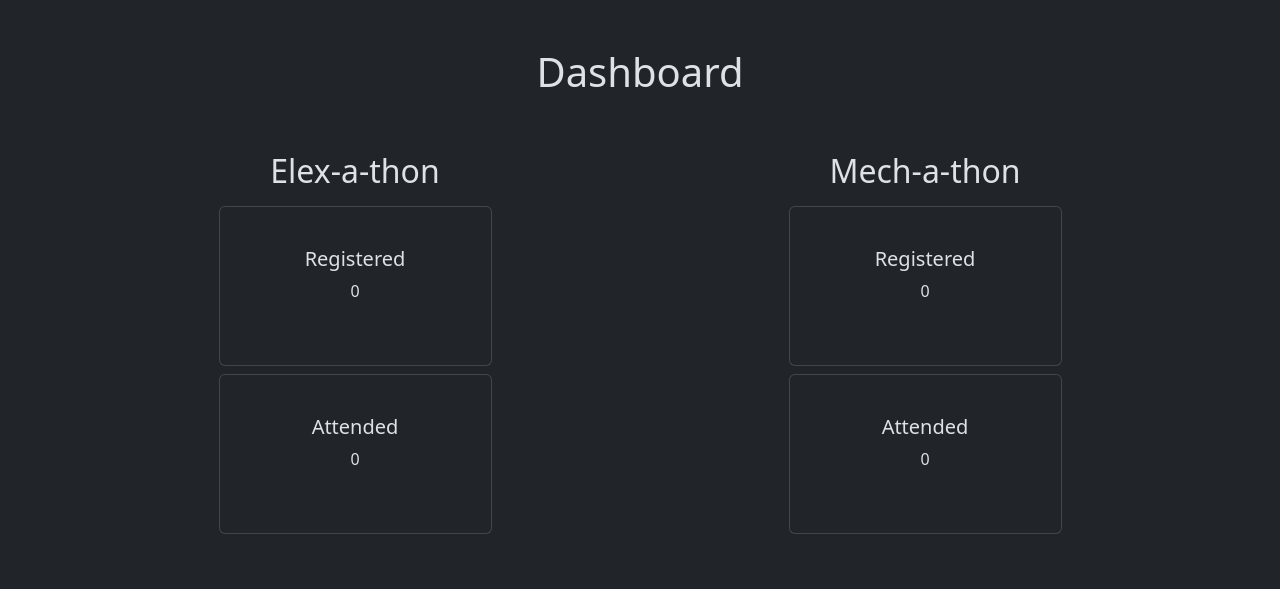
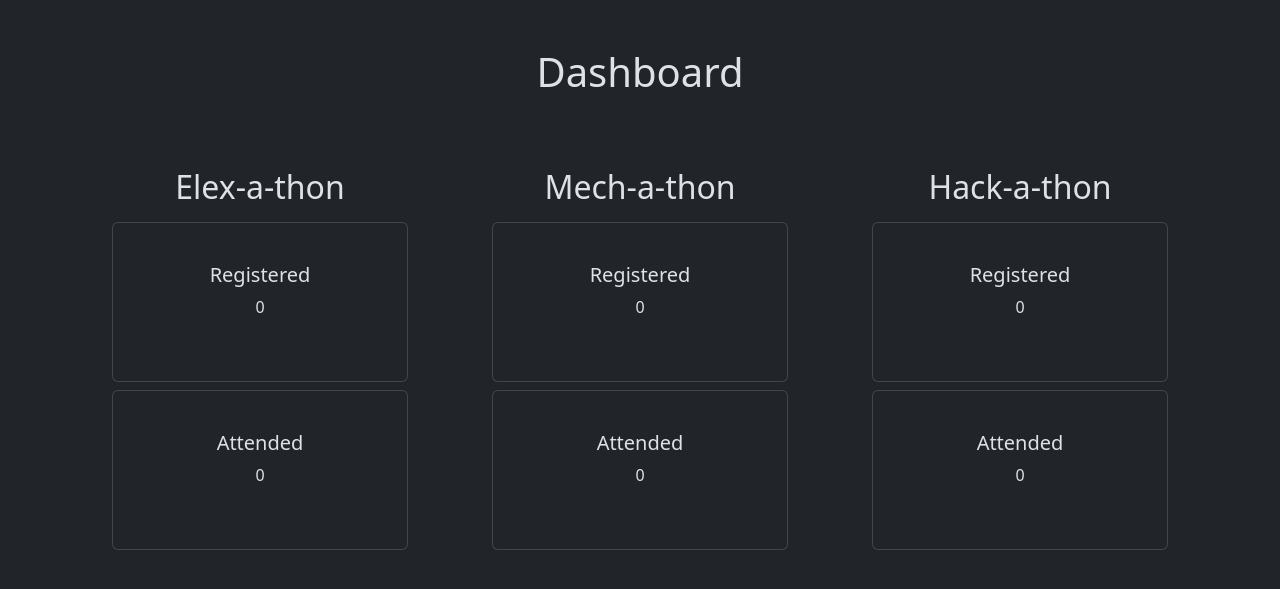
Before and after one commit to imhxrsh/crescendo-attendance, a PHP site: page / in a window 1280 px wide. Shown: the part 56-645 px from the top of the page. Run offline with PHP 8.4, Linux system fonts and the light colour scheme; the visitor is signed in with stand-in values (Sample User, id 1); data that the repository does not hold is empty.

Commit message:
Add Hack-a-thon registration and attendance cards

```diff
--- a/index.php
+++ b/index.php
@@ -24,11 +24,18 @@ $elex_registrations = mysqli_num_rows($select_elex);
 $select_mech = mysqli_query($conn, "SELECT * FROM `participants` WHERE event = 'MECH-A-THON'") or die('query failed');
 $mech_registrations = mysqli_num_rows($select_mech);
 
+$select_hack = mysqli_query($conn, "SELECT * FROM `participants` WHERE event = 'HACK-A-THON'") or die('query failed');
+$hack_registrations = mysqli_num_rows($select_hack);
+
 $select_elex_attended = mysqli_query($conn, "SELECT * FROM `participants` WHERE event = 'ELEX-A-THON' AND attendance = '1';") or die('query failed');
 $elex_attended = mysqli_num_rows($select_elex_attended);
 
 $select_mech_attended = mysqli_query($conn, "SELECT * FROM `participants` WHERE event = 'MECH-A-THON' AND attendance = '1';") or die('query failed');
 $mech_attended = mysqli_num_rows($select_mech_attended);
+
+$select_hack_attended = mysqli_query($conn, "SELECT * FROM `participants` WHERE event = 'HACK-A-THON' AND attendance = '1';") or die('query failed');
+$hack_attended = mysqli_num_rows($select_mech_attended);
+
 ?>
 
 <!DOCTYPE html>
@@ -48,9 +55,9 @@ $mech_attended = mysqli_num_rows($select_mech_attended);
             <div class="text-center mb-5">
                 <h1>Dashboard</h1>
             </div>
-            <div class="d-flex flex-column col-lg-6 text-center justify-content-center align-items-center">
+            <div class="d-flex flex-column col-lg-4 text-center justify-content-center align-items-center mt-3">
                 <h2>Elex-a-thon</h2>
-                <div class="text-center col-lg-6 col-md-8 col-sm-10 col-10 mt-2">
+                <div class="text-center col-lg-10 col-md-8 col-sm-10 col-10 mt-2">
                     <div class="card" style="height: 10rem;">
                         <div class="card-body mt-4">
                             <h5 class="card-title">Registered</h5>
@@ -62,7 +69,7 @@ $mech_attended = mysqli_num_rows($select_mech_attended);
                         </div>
                     </div>
                 </div>
-                <div class="text-center col-lg-6 col-md-8 col-sm-10 col-10 mt-2">
+                <div class="text-center col-lg-10 col-md-8 col-sm-10 col-10 mt-2">
                     <div class="card" style="height: 10rem;">
                         <div class="card-body mt-4">
                             <h5 class="card-title">Attended</h5>
@@ -75,9 +82,9 @@ $mech_attended = mysqli_num_rows($select_mech_attended);
                     </div>
                 </div>
             </div>
-            <div class="d-flex flex-column col-lg-6 text-center justify-content-center align-items-center">
+            <div class="d-flex flex-column col-lg-4 text-center justify-content-center align-items-center mt-3">
                 <h2>Mech-a-thon</h2>
-                <div class="text-center col-lg-6 col-md-8 col-sm-10 col-10 mt-2">
+                <div class="text-center col-lg-10 col-md-8 col-sm-10 col-10 mt-2">
                     <div class="card" style="height: 10rem;">
                         <div class="card-body mt-4">
                             <h5 class="card-title">Registered</h5>
@@ -89,7 +96,7 @@ $mech_attended = mysqli_num_rows($select_mech_attended);
                         </div>
                     </div>
                 </div>
-                <div class="text-center col-lg-6 col-md-8 col-sm-10 col-10 mt-2">
+                <div class="text-center col-lg-10 col-md-8 col-sm-10 col-10 mt-2">
                     <div class="card" style="height: 10rem;">
                         <div class="card-body mt-4">
                             <h5 class="card-title">Attended</h5>
@@ -102,6 +109,33 @@ $mech_attended = mysqli_num_rows($select_mech_attended);
                     </div>
                 </div>
             </div>
+            <div class="d-flex flex-column col-lg-4 text-center justify-content-center align-items-center mt-3">
+                <h2>Hack-a-thon</h2>
+                <div class="text-center col-lg-10 col-md-8 col-sm-10 col-10 mt-2">
+                    <div class="card" style="height: 10rem;">
+                        <div class="card-body mt-4">
+                            <h5 class="card-title">Registered</h5>
+                            <p class="card-text mt-2">
+                                <?php
+                                echo $hack_registrations;
+                                ?>
+                            </p>
+                        </div>
+                    </div>
+                </div>
+                <div class="text-center col-lg-10 col-md-8 col-sm-10 col-10 mt-2">
+                    <div class="card" style="height: 10rem;">
+                        <div class="card-body mt-4">
+                            <h5 class="card-title">Attended</h5>
+                            <p class="card-text mt-2">
+                                <?php
+                                echo $hack_attended;
+                                ?>
+                            </p>
+                        </div>
+                    </div>
+                </div>
+            </div>
         </div>
     </div>
     <script src="https://cdn.jsdelivr.net/npm/bootstrap@5.3.2/dist/js/bootstrap.bundle.min.js" integrity="sha384-C6RzsynM9kWDrMNeT87bh95OGNyZPhcTNXj1NW7RuBCsyN/o0jlpcV8Qyq46cDfL" crossorigin="anonymous"></script>
```
